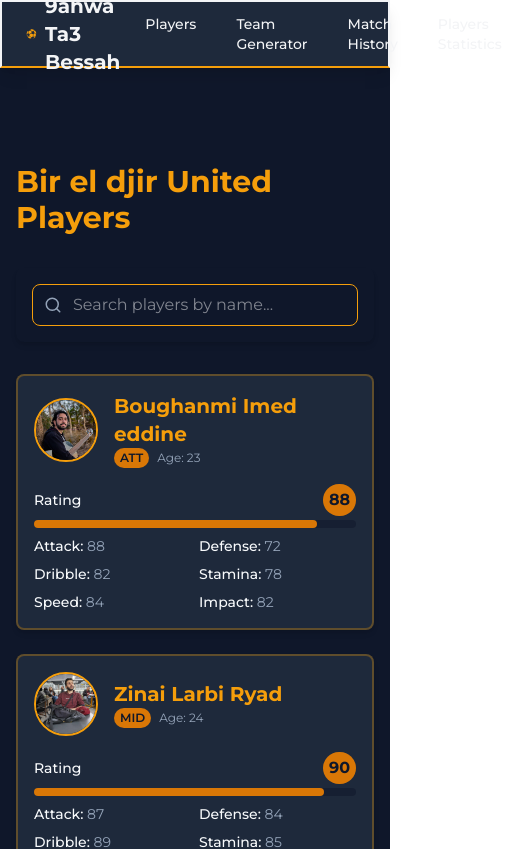
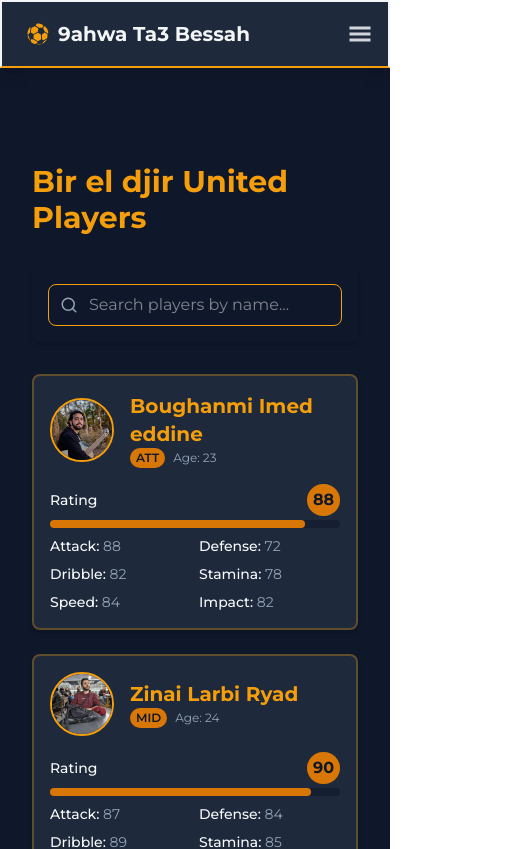
Before and after one commit to fruukyyy/9ahwaTa3Bessah, a React (Vite) app: page / in a window 390 px wide. Shown: the top 849 px of the page, 514 px wide, since content can reach past the window. Built offline with nearby package versions, Linux system fonts and the light colour scheme.

Commit message:
fix mobile responsiveness

```diff
--- a/src/App.jsx
+++ b/src/App.jsx
@@ -10,9 +10,9 @@ import PlayerStatsPage from './pages/PlayerStatsPage';
 const App = () => {
   return (
     <Router>
-      <div className="min-h-screen font-mont bg-primary text-gray-100">
+      <div className="min-h-screen font-mont bg-primary text-gray-100 w-full overflow-x-hidden">
         <Navbar />
-        <div className="pt-16">
+        <div className="pt-16 pb-8 px-4 sm:px-6 lg:px-8 w-full">
           <Routes>
             <Route path="/" element={<PlayersPage />} />
             <Route path="/players" element={<PlayersPage />} />
--- a/src/components/Navbar.jsx
+++ b/src/components/Navbar.jsx
@@ -1,18 +1,20 @@
-import React from 'react';
+import { useState } from 'react';
+import { GiSoccerBall, GiHamburgerMenu } from 'react-icons/gi';
 import { Link } from 'react-router-dom';
-import { FaFutbol } from 'react-icons/fa';
-import { GiSoccerBall } from 'react-icons/gi';
 
 const Navbar = () => {
+  const [isOpen, setIsOpen] = useState(false);
+
   return (
     <nav className="bg-secondary border-2 border-b-selected text-gray-100 shadow-lg">
       <div className="container mx-auto px-4">
         <div className="flex justify-between items-center h-16">
+          <Link to="/" className="flex items-center text-xl font-bold hover:text-selected transition-colors">
+            <GiSoccerBall className="text-selected text-2xl mx-2" />9ahwa Ta3 Bessah
+          </Link>
 
-          <Link to="/" className="flex items-center text-xl font-bold  hover:text-selected transition-colors">
-             <GiSoccerBall className="text-selected text-2xl mx-2" />9ahwa Ta3 Bessah
-          </Link>
-          <div className="flex space-x-4">
+          {/* Desktop Navigation */}
+          <div className="hidden md:flex space-x-4">
             <Link
               to="/players"
               className="px-3 py-2 rounded-md text-sm font-medium hover:bg-gray-700 hover:text-selected transition-colors"
@@ -31,14 +33,56 @@ const Navbar = () => {
             >
               Match History
             </Link>
-
             <Link
               to="/player-stats"
               className="px-3 py-2 rounded-md text-sm font-medium hover:bg-gray-700 hover:text-selected transition-colors"
             >
               Players Statistics
             </Link>
+          </div>
 
+          {/* Mobile menu button */}
+          <div className="md:hidden flex items-center">
+            <button
+              onClick={() => setIsOpen(!isOpen)}
+              className="text-gray-300 hover:text-white focus:outline-none"
+            >
+              <GiHamburgerMenu className="h-6 w-6" />
+            </button>
+          </div>
+        </div>
+
+        {/* Mobile Navigation */}
+        <div className={`md:hidden ${isOpen ? 'block' : 'hidden'}`}>
+          <div className="px-2 pt-2 pb-3 space-y-1 sm:px-3 flex flex-col">
+            <Link
+              to="/players"
+              className="px-3 py-2 rounded-md text-sm font-medium hover:bg-gray-700 hover:text-selected transition-colors"
+              onClick={() => setIsOpen(false)}
+            >
+              Players
+            </Link>
+            <Link
+              to="/team-generator"
+              className="px-3 py-2 rounded-md text-sm font-medium hover:bg-gray-700 hover:text-selected transition-colors"
+              onClick={() => setIsOpen(false)}
+            >
+              Team Generator
+            </Link>
+            <Link
+              to="/match-history"
+              className="px-3 py-2 rounded-md text-sm font-medium hover:bg-gray-700 hover:text-selected transition-colors"
+              onClick={() => setIsOpen(false)}
+            >
+              Match History
+            </Link>
+            <Link
+              to="/player-stats"
+              className="px-3 py-2 rounded-md text-sm font-medium hover:bg-gray-700 hover:text-selected transition-colors"
+              onClick={() => setIsOpen(false)}
+            >
+              Players Statistics
+            </Link>
           </div>
         </div>
       </div>
```
